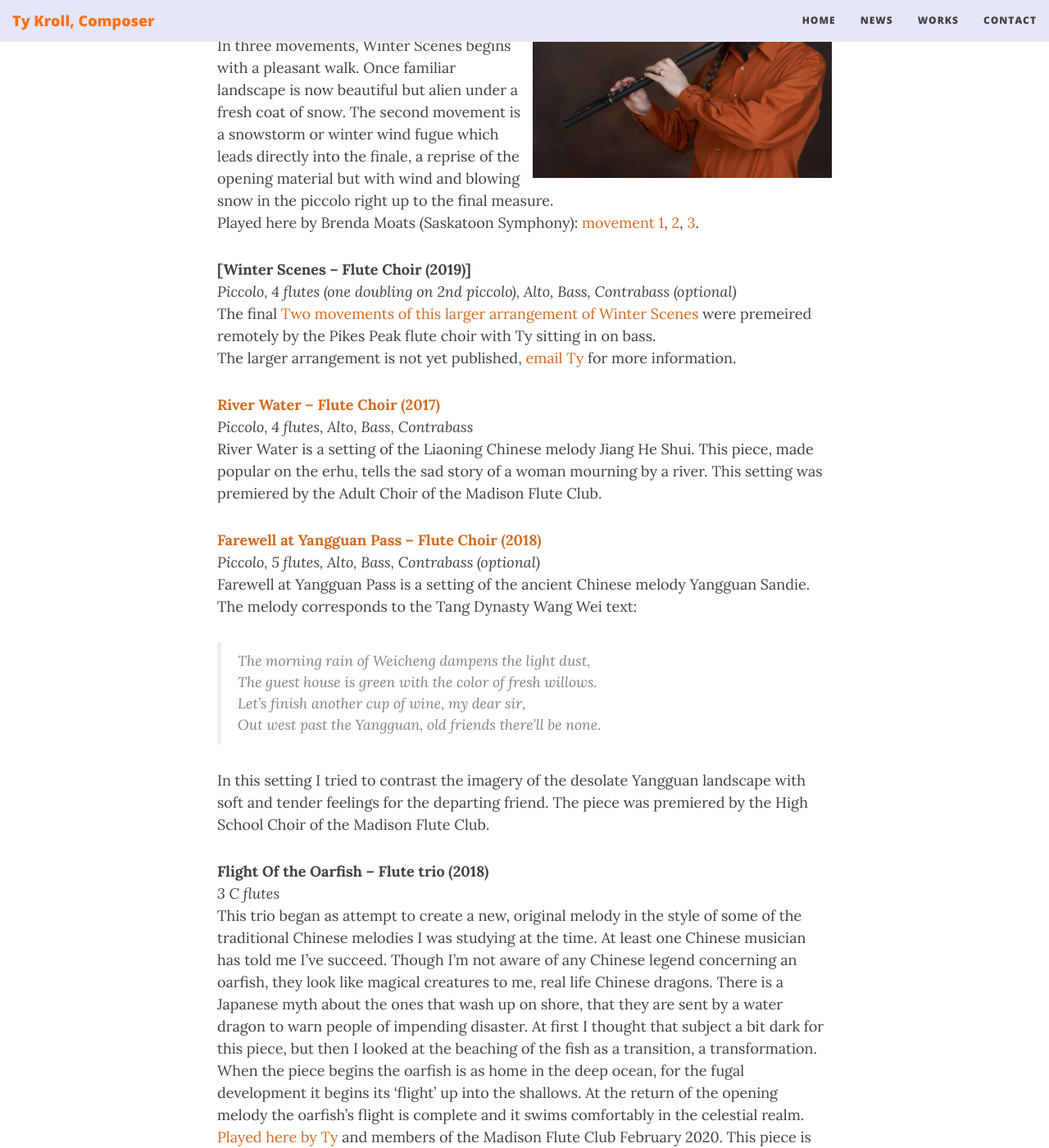
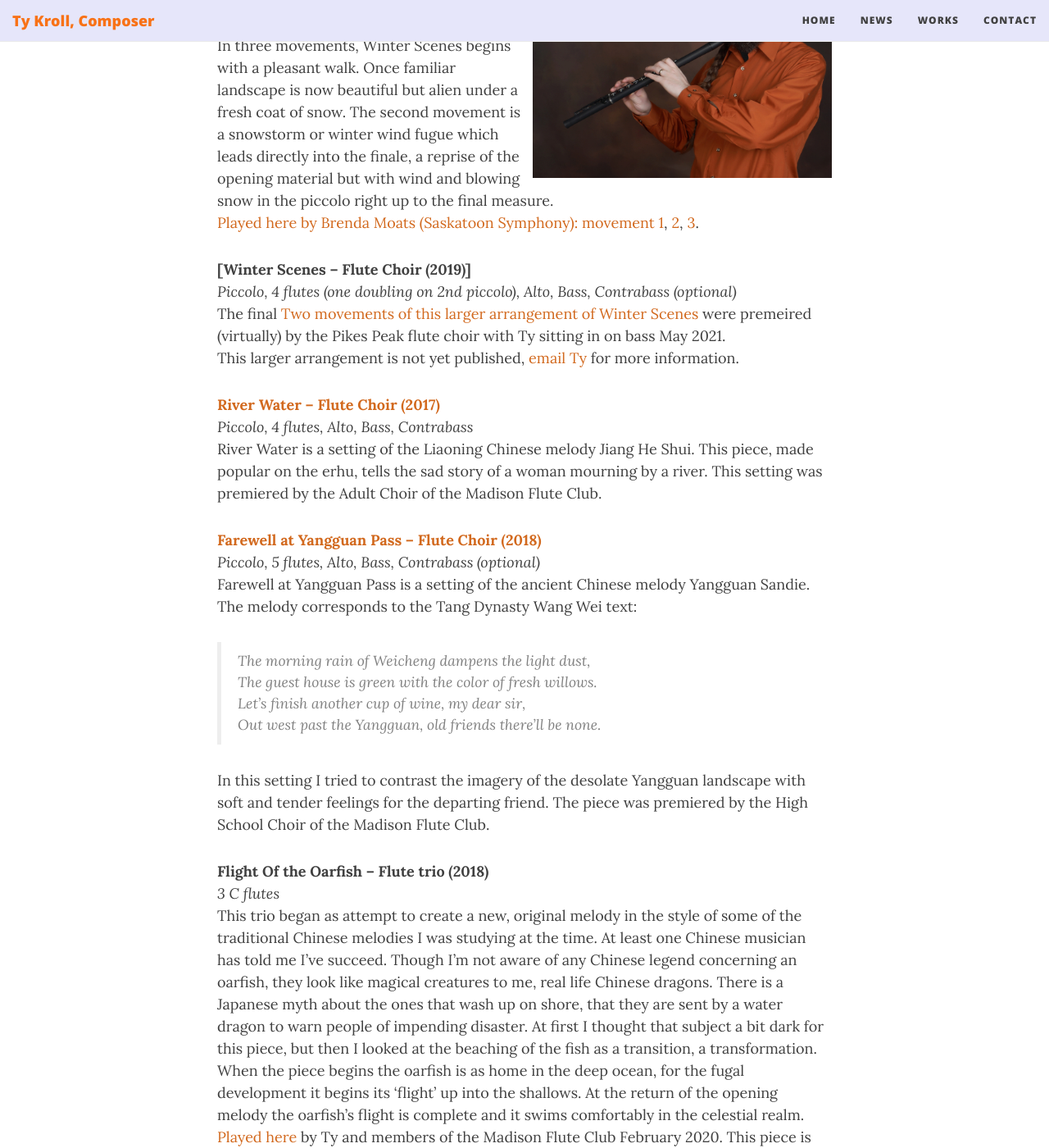
Before and after one commit to ctrueden/tykroll.com, a Jekyll site: the page built from works.md, in a window 1280 px wide and 1400 px high, scrolled down 401 px. Shown: the whole window at 82% size. Built offline with Jekyll 4.4.1, drawn with Linux system fonts in a browser that asks for light colours; nearby versions of some CDN libraries; some of the changed text lies outside the part shown.

Commit message:
Update works.md

```diff
--- a/works.md
+++ b/works.md
@@ -10,12 +10,12 @@ subtitle: Ty Kroll
 __[Winter Scenes – Flute Quartet (2019)](https://www.musicnotes.com/sheetmusic/mtd.asp?ppn=MN0245038)__
 <br>_3 flutes (one doubling on piccolo) and Alto_
 <br>In three movements, Winter Scenes begins with a pleasant walk. Once familiar landscape is now beautiful but alien under a fresh coat of snow. The second movement is a snowstorm or winter wind fugue which leads directly into the finale, a reprise of the opening material but with wind and blowing snow in the piccolo right up to the final measure.
-<br>Played here by Brenda Moats (Saskatoon Symphony): [movement 1](https://www.youtube.com/watch?v=mofdqOf49NE), [2](https://www.youtube.com/watch?v=0GxHESBiWt8), [3](https://www.youtube.com/watch?v=4UVpBqKagzs).
+<br>[Played here by Brenda Moats (Saskatoon Symphony): movement 1](https://www.youtube.com/watch?v=mofdqOf49NE), [2](https://www.youtube.com/watch?v=0GxHESBiWt8), [3](https://www.youtube.com/watch?v=4UVpBqKagzs).
 
 __[Winter Scenes – Flute Choir (2019)]__
 <br>_Piccolo, 4 flutes (one doubling on 2nd piccolo), Alto, Bass, Contrabass (optional)_
-<br>The final [Two movements of this larger arrangement of Winter Scenes](https://www.facebook.com/watch/?v=771933873482347) were premeired remotely by the Pikes Peak flute choir with Ty sitting in on bass.
-<br>The larger arrangement is not yet published, [email Ty](mailto:ty@tykroll.com) for more information.
+<br>The final [Two movements of this larger arrangement of Winter Scenes](https://www.facebook.com/watch/?v=771933873482347) were premeired (virtually) by the Pikes Peak flute choir with Ty sitting in on bass May 2021.
+<br>This larger arrangement is not yet published, [email Ty](mailto:ty@tykroll.com) for more information.
 
 __[River Water – Flute Choir (2017)](https://www.musicnotes.com/sheetmusic/mtd.asp?ppn=MN0176498)__
 <br>_Piccolo, 4 flutes, Alto, Bass, Contrabass_
@@ -35,7 +35,7 @@ In this setting I tried to contrast the imagery of the desolate Yangguan landsca
 __Flight Of the Oarfish – Flute trio (2018)__
 <br>_3 C flutes_
 <br>This trio began as attempt to create a new, original melody in the style of some of the traditional Chinese melodies I was studying at the time. At least one Chinese musician has told me I’ve succeed. Though I’m not aware of any Chinese legend concerning an oarfish, they look like magical creatures to me, real life Chinese dragons. There is a Japanese myth about the ones that wash up on shore, that they are sent by a water dragon to warn people of impending disaster. At first I thought that subject a bit dark for this piece, but then I looked at the beaching of the fish as a transition, a transformation. When the piece begins the oarfish is as home in the deep ocean, for the fugal development it begins its ‘flight’ up into the shallows. At the return of the opening melody the oarfish’s flight is complete and it swims comfortably in the celestial realm.
-<br>[Played here by Ty](https://www.youtube.com/watch?v=-6TSRRTxQeM) and members of the Madison Flute Club February 2020.
+<br>[Played here](https://www.youtube.com/watch?v=-6TSRRTxQeM) by Ty and members of the Madison Flute Club February 2020.
 This piece is not yet published, [email Ty](mailto:ty@tykroll.com) for more information.
 
 __[A Red, Red Rose – Flute Choir (2012, arranged 2017)](https://www.musicnotes.com/sheetmusic/mtd.asp?ppn=MN0176578)__
```
